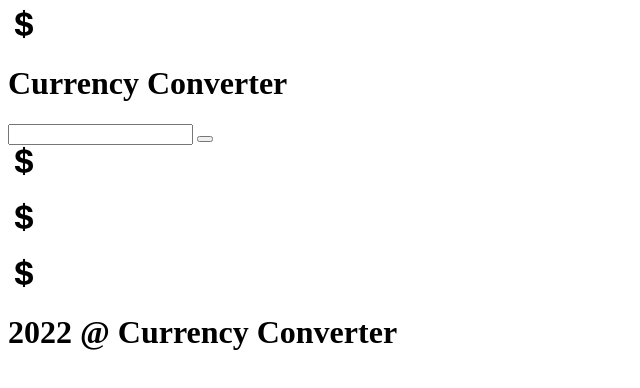
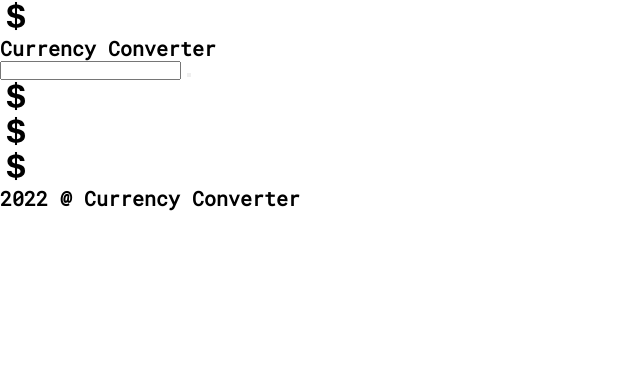
Before and after one commit to joaopedropsilva/CurrencyConverter, a plain HTML site: page index.html in a window 1280 px wide. Shown: the whole page, without its empty margins (0-640 px from the left). Drawn offline with nearby package versions, Linux system fonts and the light colour scheme.

Commit message:
feat: added css and font links

```diff
--- a/index.html
+++ b/index.html
@@ -6,10 +6,14 @@
         <meta name="viewport" content="width=device-width, initial-scale=1.0">
         <script type="module" src="https://unpkg.com/ionicons@5.5.2/dist/ionicons/ionicons.esm.js"></script>
         <script nomodule src="https://unpkg.com/ionicons@5.5.2/dist/ionicons/ionicons.js"></script>
+        <link rel="stylesheet" href="./src/css/styles.css">
+        <link rel="preconnect" href="https://fonts.googleapis.com">
+        <link rel="preconnect" href="https://fonts.gstatic.com" crossorigin>
+        <link href="https://fonts.googleapis.com/css2?family=Roboto+Mono&display=swap" rel="stylesheet">
         <title>Currency Converter</title>
     </head>
     <body>
-        <header>
+        <header class="header">
             <div class="header__content-container">
                 <ion-icon class="header__logo" size="large" name="logo-usd"></ion-icon>
                 <h1 class="header__title">Currency Converter</h1>
--- a/src/css/styles.css
+++ b/src/css/styles.css
@@ -9,5 +9,5 @@
 }
 
 body{
-    font-family: 'Montserrat', sans-serif;
+    font-family: 'Roboto Mono', monospace;
 }
```
